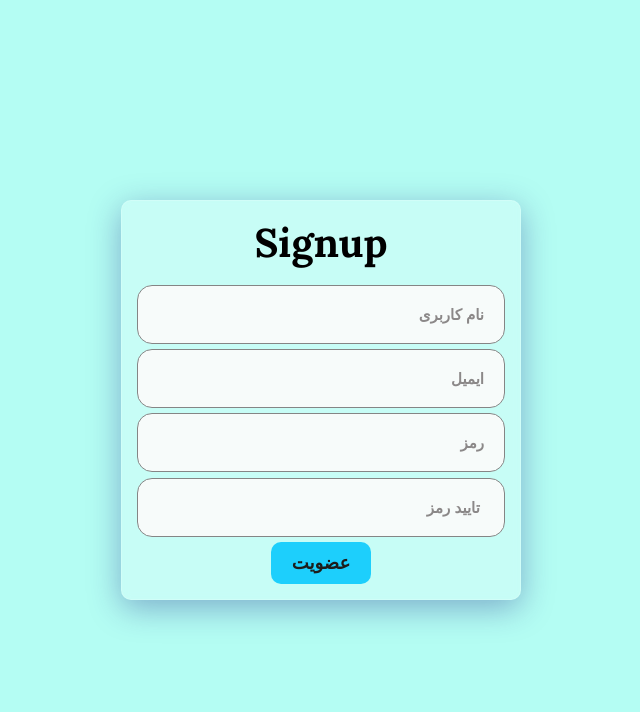
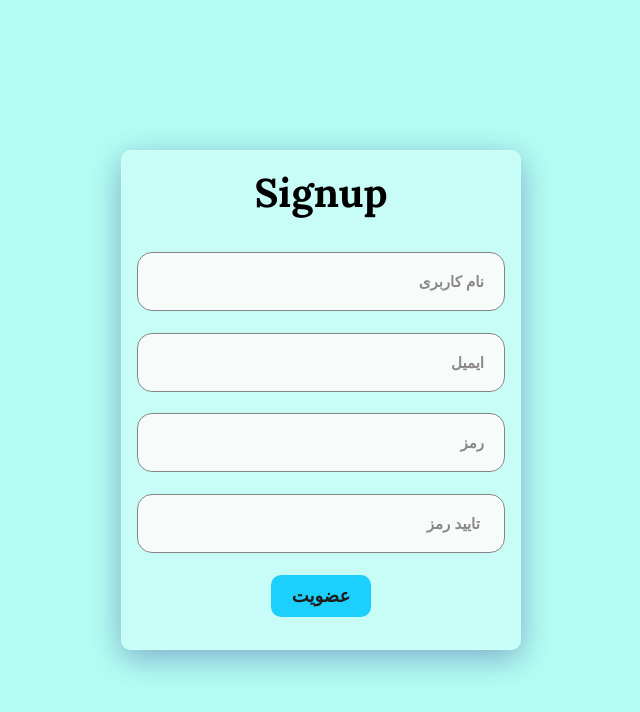
Before and after one commit to amilon28/Nesha, a React (Create React App) app in the folder nasha/: page /sign-up in a window 1280 px wide. Shown: the top 712 px of the page, without its empty margins (319-959 px from the left). Built offline with nearby package versions, Linux system fonts and the light colour scheme.

Commit message:
increase height of sign up form"

```diff
--- a/nasha/src/Components/Signup/Signup.component.jsx
+++ b/nasha/src/Components/Signup/Signup.component.jsx
@@ -49,8 +49,8 @@ const Signup = () => {
   };
 
   return (
-    <div className="login-form__container">
-      <form action="" className="login-form" onSubmit={submitHandler}>
+    <div className="login-form__container ">
+      <form action="" className="login-form sign-up" onSubmit={submitHandler}>
         <h2>Signup</h2>
         <div className="form-fields">
           <div className="log-in__input">
--- a/nasha/src/Components/logIn/LogIn.css
+++ b/nasha/src/Components/logIn/LogIn.css
@@ -20,6 +20,10 @@
   align-items: center;
   direction: rtl;
   padding: 10px 15px;
+}
+
+.sign-up {
+  height: 50rem;
 }
 
 .login-form h2 {
```
